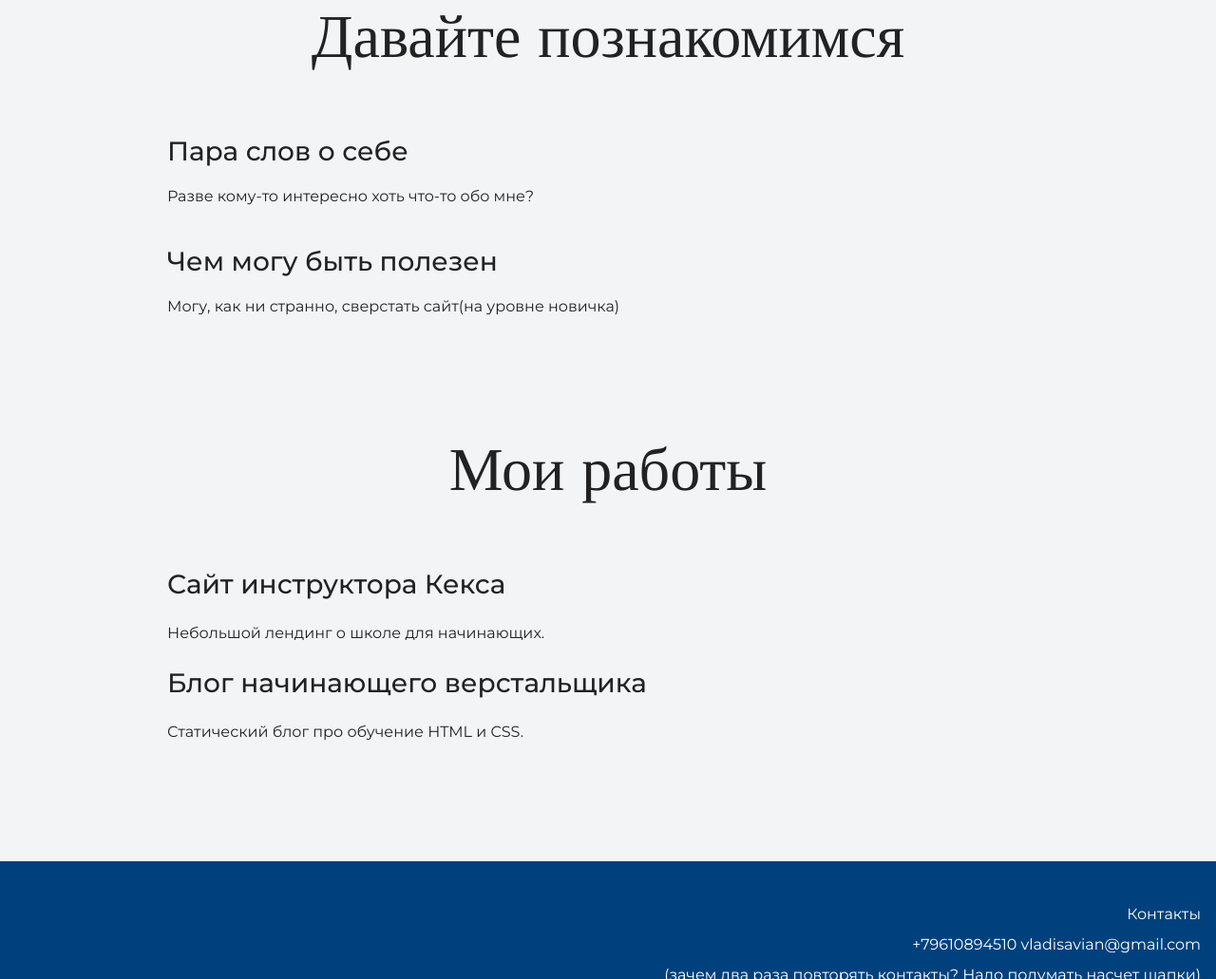
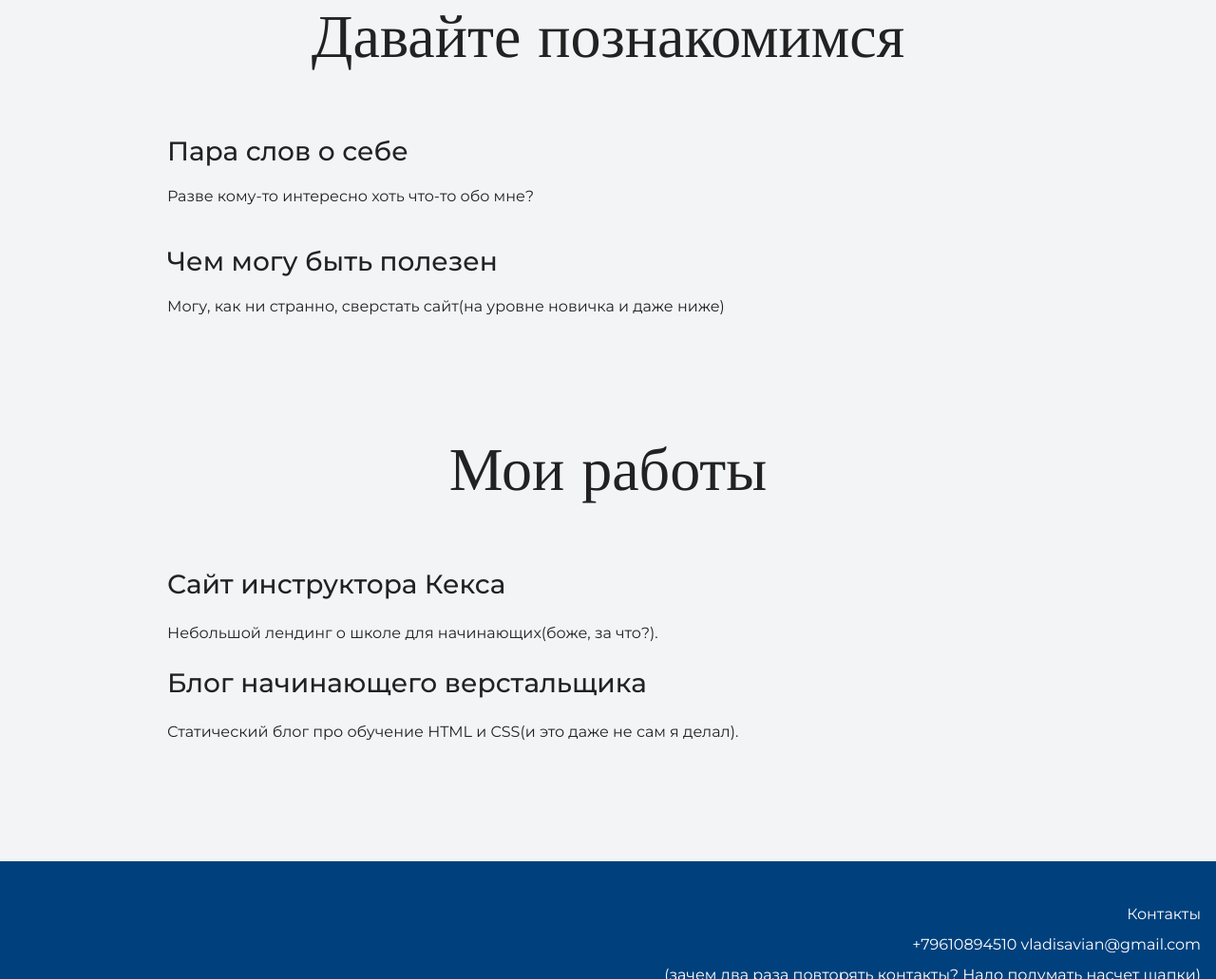
Before and after one commit to Hellbound334/My-first-site, a plain HTML site: page index.html in a window 1280 px wide. Shown: the part 1033-2064 px from the top of the page at 95% size. Drawn offline with nearby package versions, Linux system fonts and the light colour scheme.

Commit message:
Some text changes

```diff
--- a/index.html
+++ b/index.html
@@ -17,8 +17,8 @@
 
     <section class="hero-image">
         <div class="container">
-            <h1 class="heading">Неопознанный Енот</h1>
-            <p>Junior верстальщик</p>
+            <h1 class="heading">Опознанный Hellbound</h1>
+            <p>Пре-junior недоверстальщик</p>
         </div>
     </section>
 
@@ -28,7 +28,7 @@
             <h3>Пара слов о себе</h3>
             <p>Разве кому-то интересно хоть что-то обо мне?</p>
             <h3>Чем могу быть полезен</h3>
-            <p>Могу, как ни странно, сверстать сайт(на уровне новичка)</p>
+            <p>Могу, как ни странно, сверстать сайт(на уровне новичка и даже ниже)</p>
         </div>
     </section>
 
@@ -36,11 +36,11 @@
     <h2 class="subheading">Мои работы</h2>
 
     <h3>Сайт инструктора Кекса</h3>
-    <p>Небольшой лендинг о школе для начинающих.</p>
+    <p>Небольшой лендинг о школе для начинающих(боже, за что?).</p>
 
 
     <h3>Блог начинающего верстальщика</h3>
-    <p>Статический блог про обучение HTML и CSS.</p>
+    <p>Статический блог про обучение HTML и CSS(и это даже не сам я делал).</p>
 </div>
     </section>
 
```
